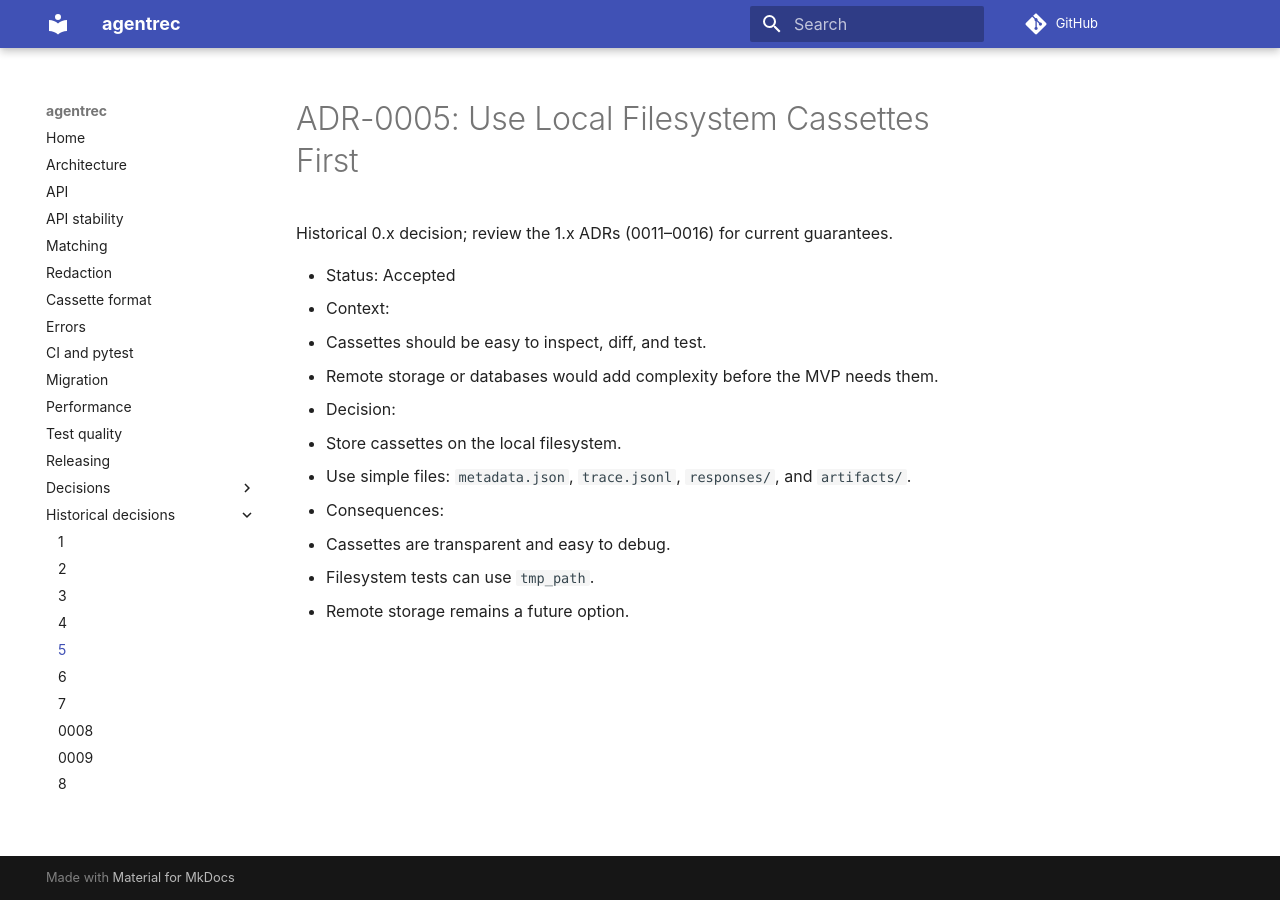
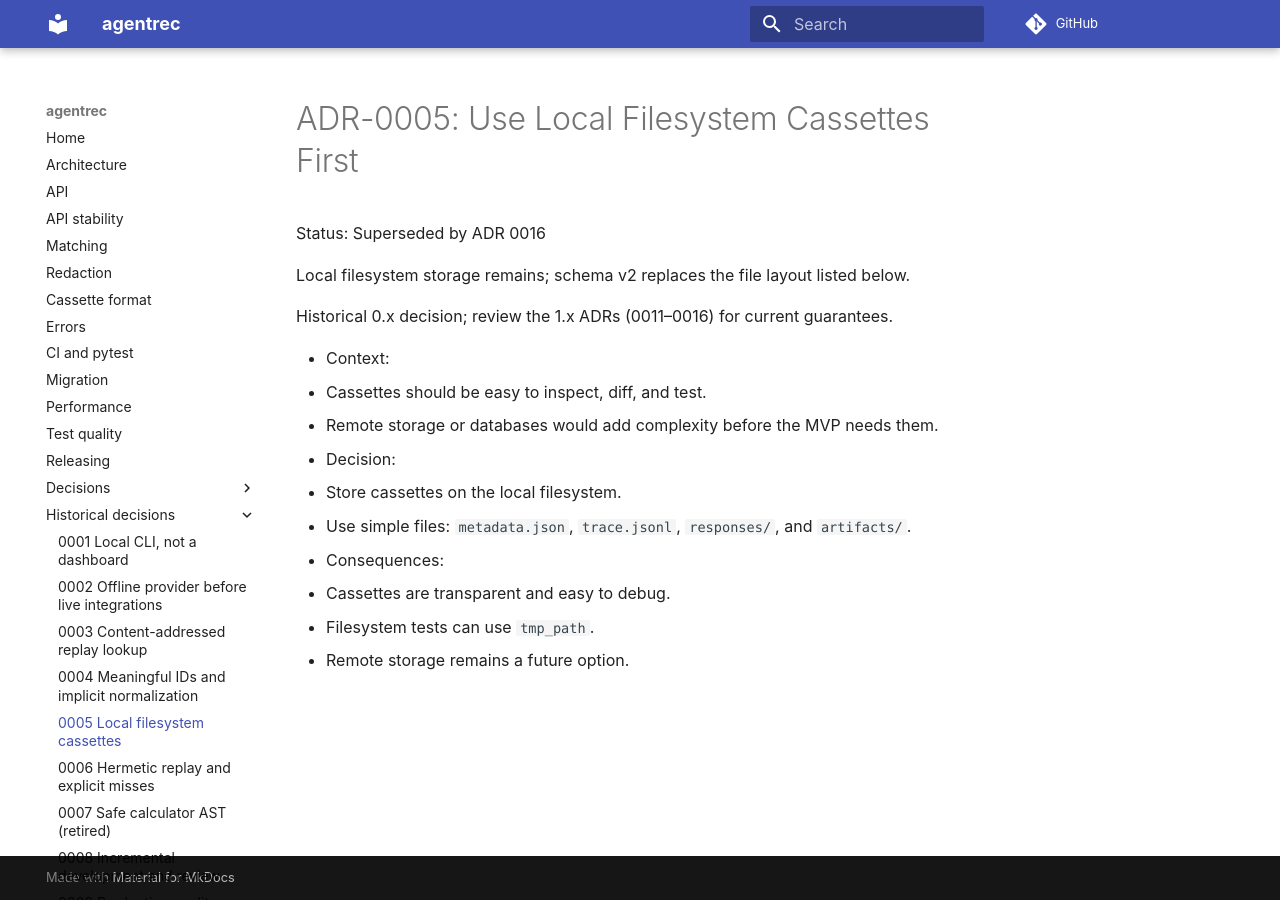
Before and after one commit to vedansh-adepu/agentrec, an MkDocs documentation site: the page built from docs/adr/0005-use-local-filesystem-cassettes-first.md, in a window 1280 px wide. Built offline with MkDocs 1.6.1 and Material for MkDocs 9.7.7, drawn with Linux system fonts in a browser that asks for light colours; comment, search, counter and statistics services are not loaded.

Commit message:
docs(adr): title historical decisions and clarify superseded contracts

```diff
--- a/docs/adr/0005-use-local-filesystem-cassettes-first.md
+++ b/docs/adr/0005-use-local-filesystem-cassettes-first.md
@@ -1,9 +1,12 @@
 # ADR-0005: Use Local Filesystem Cassettes First
+
+Status: Superseded by ADR 0016
+
+Local filesystem storage remains; schema v2 replaces the file layout listed below.
 
 Historical 0.x decision; review the 1.x ADRs (0011–0016) for current guarantees.
 
 
-- Status: Accepted
 - Context:
   - Cassettes should be easy to inspect, diff, and test.
   - Remote storage or databases would add complexity before the MVP needs them.
--- a/mkdocs.yml
+++ b/mkdocs.yml
@@ -38,13 +38,13 @@ nav:
       - Redaction: adr/0015-redaction-before-persist.md
       - Schema: adr/0016-schema-v2.md
   - Historical decisions:
-      - 0001: adr/0001-build-a-local-deterministic-record-replay-cli-not-a-dashboard.md
-      - 0002: adr/0002-start-with-fake-offline-provider-before-live-openai-anthropic-providers.md
-      - 0003: adr/0003-use-content-addressed-request-hashes-for-replay-lookup.md
-      - 0004: adr/0004-preserve-meaningful-id-fields-during-normalization.md
-      - 0005: adr/0005-use-local-filesystem-cassettes-first.md
-      - 0006: adr/0006-keep-replay-hermetic-cache-misses-must-fail-loudly.md
-      - 0007: adr/0007-use-safe-ast-parsing-for-calculator-instead-of-eval.md
-      - 0008: adr/0008-work-one-step-at-a-time-and-inspect-before-moving-forward.md
-      - 0009: adr/0009-treat-production-level-as-strong-guarantees-tests-docs-and-safety-not-feature-bl.md
-      - 0010: adr/0010-version-local-cassette-metadata.md
+      - "0001 Local CLI, not a dashboard": adr/0001-build-a-local-deterministic-record-replay-cli-not-a-dashboard.md
+      - "0002 Offline provider before live integrations": adr/0002-start-with-fake-offline-provider-before-live-openai-anthropic-providers.md
+      - "0003 Content-addressed replay lookup": adr/0003-use-content-addressed-request-hashes-for-replay-lookup.md
+      - "0004 Meaningful IDs and implicit normalization": adr/0004-preserve-meaningful-id-fields-during-normalization.md
+      - "0005 Local filesystem cassettes": adr/0005-use-local-filesystem-cassettes-first.md
+      - "0006 Hermetic replay and explicit misses": adr/0006-keep-replay-hermetic-cache-misses-must-fail-loudly.md
+      - "0007 Safe calculator AST (retired)": adr/0007-use-safe-ast-parsing-for-calculator-instead-of-eval.md
+      - "0008 Incremental development and review": adr/0008-work-one-step-at-a-time-and-inspect-before-moving-forward.md
+      - "0009 Production quality without feature bloat": adr/0009-treat-production-level-as-strong-guarantees-tests-docs-and-safety-not-feature-bl.md
+      - "0010 Versioned cassette metadata": adr/0010-version-local-cassette-metadata.md
```
Also changed, not shown: docs/adr/0003-use-content-addressed-request-hashes-for-replay-lookup.md (+4 -1 lines), docs/adr/0004-preserve-meaningful-id-fields-during-normalization.md (+4 -1 lines), docs/adr/0007-use-safe-ast-parsing-for-calculator-instead-of-eval.md (+4 -1 lines), docs/adr/0010-version-local-cassette-metadata.md (+4 -1 lines).
